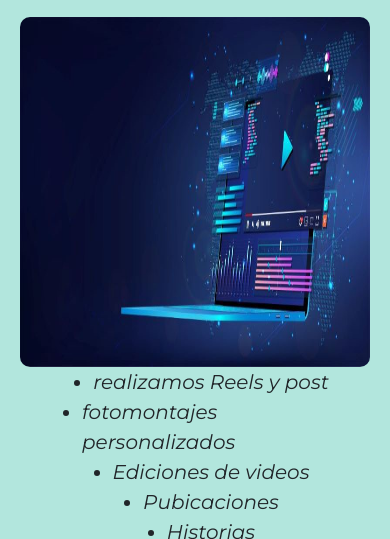
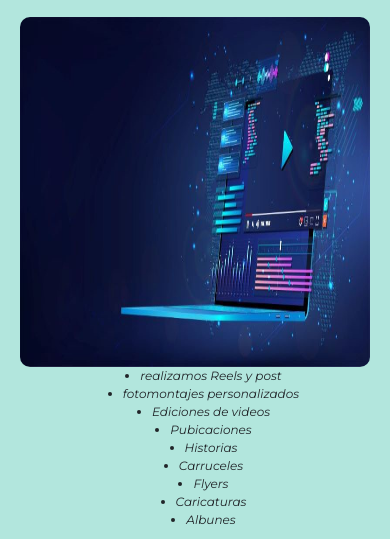
Before and after one commit to Almaylastoscas/Pagin-Almay, a plain HTML site: page pages/Servicios.html in a window 390 px wide. Shown: the part 265-804 px from the top of the page. Drawn offline with nearby package versions, Linux system fonts and the light colour scheme.

Commit message:
Retoques

```diff
--- a/Css/Style.css
+++ b/Css/Style.css
@@ -310,6 +310,11 @@ video {
     font-size: 30px;
   }
 }
+@media all and (max-width: 450px) {
+  .servicio__ul li {
+    font-size: 12px;
+  }
+}
 
 /*-----------------------------------------------------animacion------------------------------------------*/
 @media (prefers-reduced-motion: no-preference) {
```
